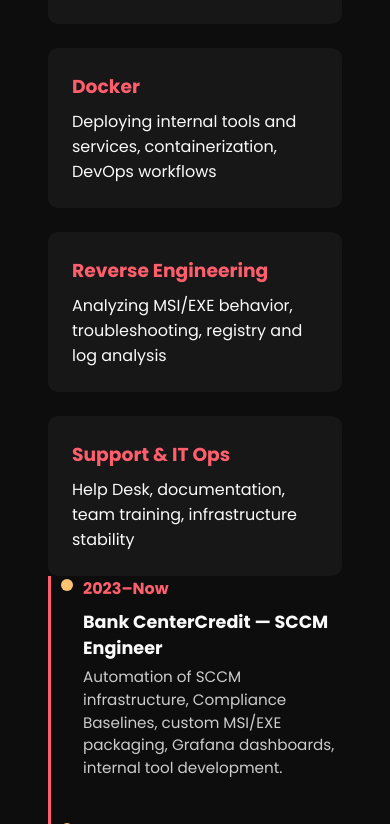
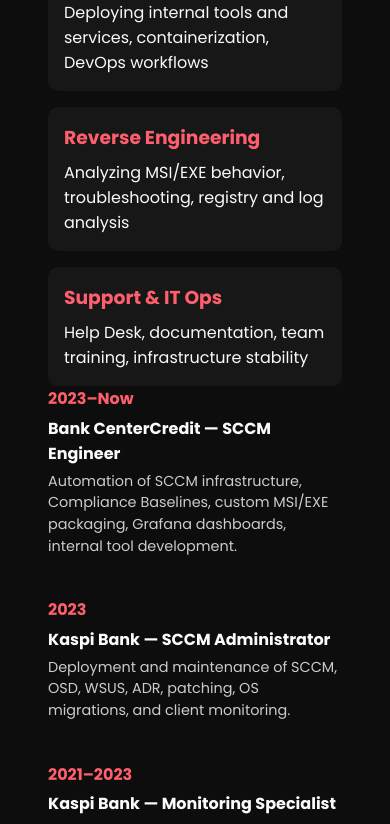
Before and after one commit to Mukhitow/Test, a plain HTML site: page index.html in a window 390 px wide. Shown: the part 3600-4424 px from the top of the page. Drawn offline with nearby package versions, Linux system fonts and the light colour scheme.

Commit message:
Update main.css

```diff
--- a/styles/main.css
+++ b/styles/main.css
@@ -366,3 +366,42 @@ footer {
     opacity: 0;
     transform: translateY(30px);
 }
+
+@media (max-width: 600px) {
+    .skills-grid {
+        grid-template-columns: 1fr;
+        gap: 1rem;
+    }
+
+    .skill-tile {
+        font-size: 1rem;
+        padding: 1rem;
+    }
+
+    .timeline {
+        border-left: none;
+        padding-left: 0;
+    }
+
+    .timeline-item::before {
+        display: none;
+    }
+
+    .timeline .year {
+        font-size: 1rem;
+        margin-bottom: 0.3rem;
+    }
+
+    .timeline .content h3 {
+        font-size: 1rem;
+    }
+
+    .timeline .content p {
+        font-size: 0.9rem;
+    }
+
+    .education li {
+        font-size: 0.9rem;
+        line-height: 1.4;
+    }
+}
```
